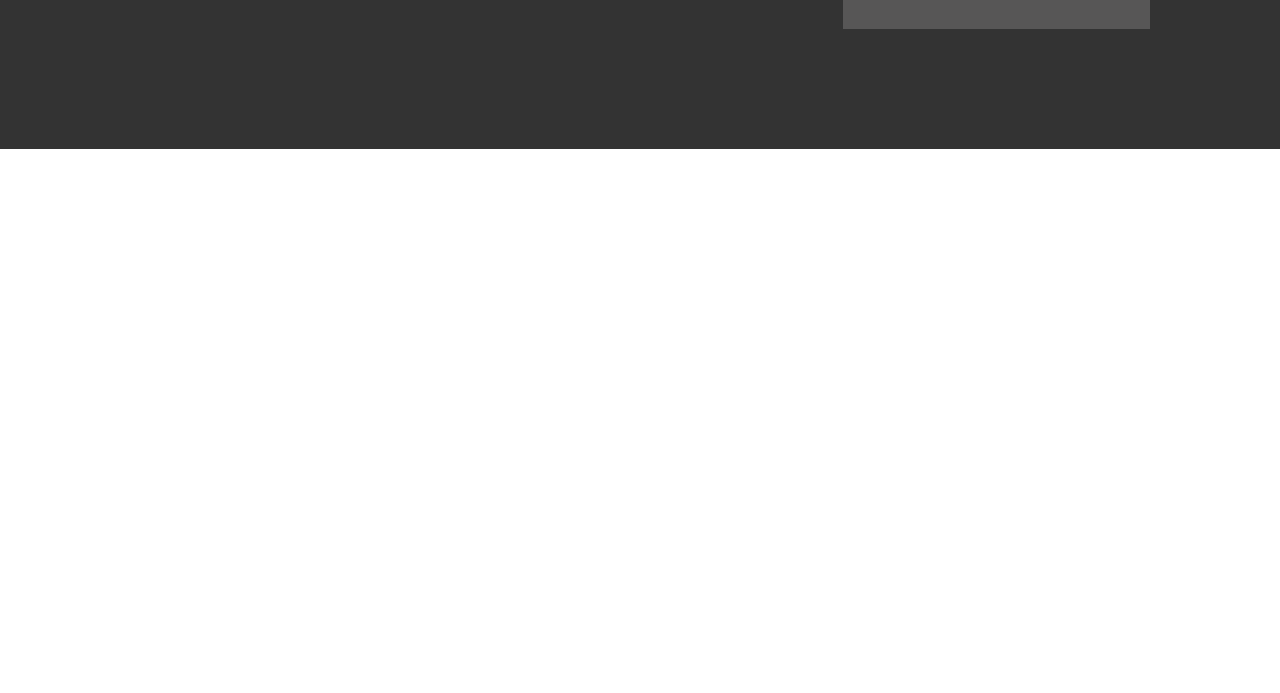
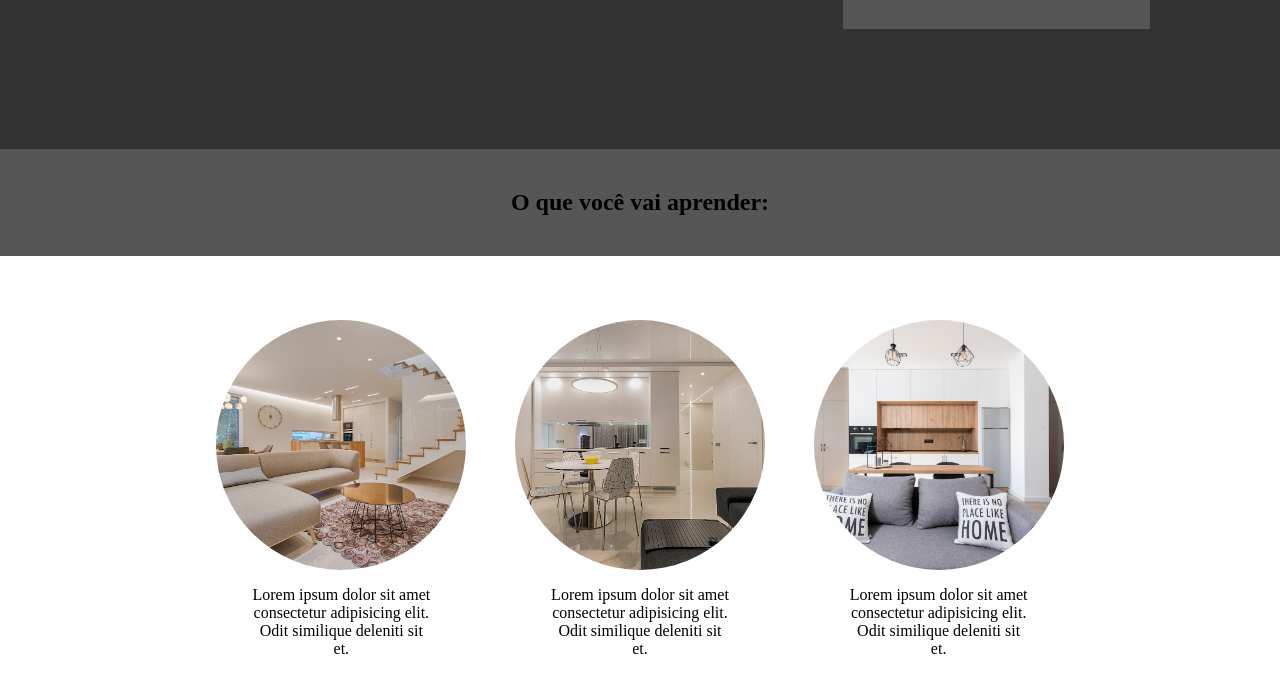
Before and after one commit to Augusto-Chissano/BlackDecoration, a plain HTML site: page index.html in a window 1280 px wide. Shown: the part 531-1224 px from the top of the page. Before the commit the page ends 800 px from the top, so only its background shows below. Drawn offline with Linux system fonts and the light colour scheme.

Commit message:
Section about benefits finalized

```diff
--- a/css/style.css
+++ b/css/style.css
@@ -102,3 +102,50 @@
 .btn:hover {
     opacity: 1;
 }
+
+/*Confiurations for benefits section*/
+#benefits h2 {
+    background-color: var(--secondary);
+    text-align: center;
+    padding: 2.5rem;
+    font-weight: 800;
+}
+
+.benefits {
+    display: flex;
+    justify-content: space-around;
+    align-items: center;
+    padding: 4rem;
+    width: 80%;
+    margin: 0 auto;
+}
+
+.benefit {
+    text-align: center;
+    display: flex;
+    flex-direction: column;
+    align-items: center;
+    max-width: 20%;
+    color: var(--text-secondary);
+}
+
+.benefit .benefit-img {
+    width: 250px;
+    height: 250px;
+    border-radius: 50%;
+    margin-bottom: 1rem;
+    background-position: center;
+    background-size: cover;
+}
+
+#benefit-1 {
+    background-image: url(../img/img3.jpg);
+}
+
+#benefit-2 {
+    background-image: url(../img/img4.jpg);
+}
+
+#benefit-3 {
+    background-image: url(../img/img5.jpg);
+}
--- a/index.html
+++ b/index.html
@@ -48,6 +48,23 @@
             </form>
         </div>
     </header>
+    <section id="benefits">
+        <h2>O que você vai aprender:</h2>
+        <div class="benefits">
+            <div class="benefit">
+                <div id="benefit-1" class="benefit-img"> </div>
+                <p>Lorem ipsum dolor sit amet consectetur adipisicing elit. Odit similique deleniti sit et.</p>
+            </div>
+            <div class="benefit">
+                <div id="benefit-2" class="benefit-img"> </div>
+                <p>Lorem ipsum dolor sit amet consectetur adipisicing elit. Odit similique deleniti sit et.</p>
+            </div>
+            <div class="benefit">
+                <div id="benefit-3" class="benefit-img"> </div>
+                <p>Lorem ipsum dolor sit amet consectetur adipisicing elit. Odit similique deleniti sit et.</p>
+            </div>
+        </div>
+    </section>
 </body>
 
 </html>
```
